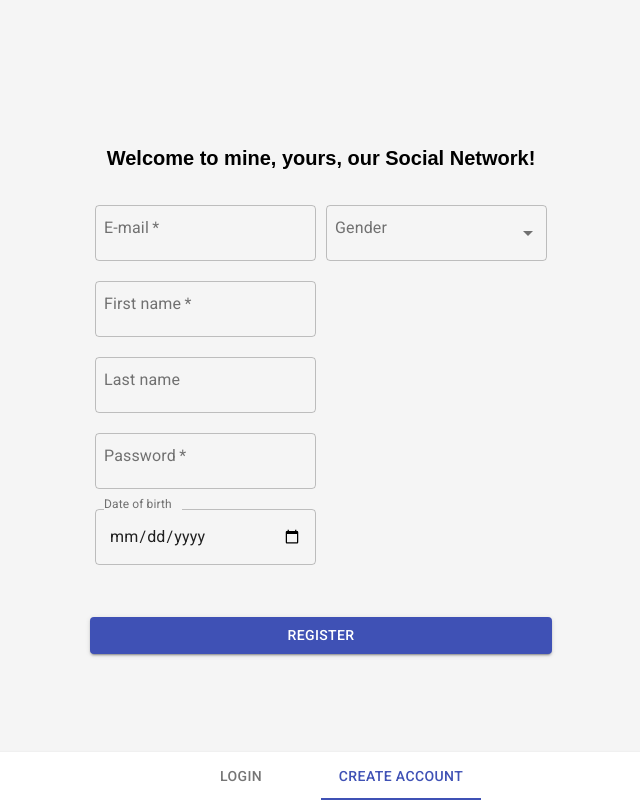
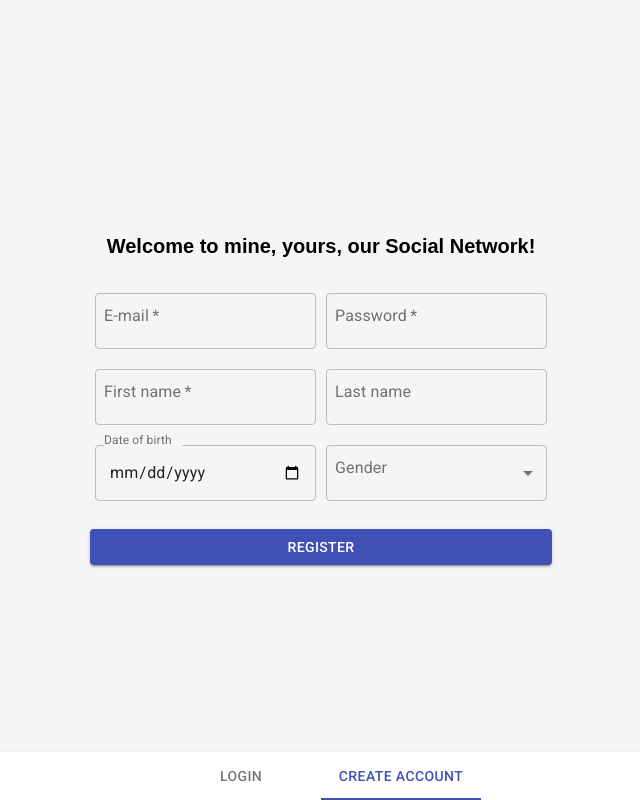
Before and after one commit to claudineibjr/SocialNetwork, a React (Create React App) app: page / in a window 1280 px wide. Both pictures are taken after a click on the tab "CREATE ACCOUNT". Shown: the whole page, without its empty margins (319-959 px from the left). Built offline with nearby package versions, Linux system fonts and the light colour scheme.

Commit message:
Login page look improvements

```diff
--- a/src/Components/RegisterComponent/index.tsx
+++ b/src/Components/RegisterComponent/index.tsx
@@ -113,6 +113,17 @@ export default function RegisterComponent(){
 
                     <TextField
                         required
+                        error = {displayError(FIELD.PASSWORD)}
+                        value={password}
+                        onChange = {newValue => setPassword(newValue.target.value)}
+                        id="password"
+                        label="Password"
+                        type="password"
+                        helperText = {displayHelperText(FIELD.PASSWORD)}
+                        variant="outlined"/>
+
+                    <TextField
+                        required
                         error = {displayError(FIELD.FIRSTNAME)}
                         value={firstName}
                         onChange = {newValue => setFirstName(newValue.target.value)}
@@ -128,17 +139,6 @@ export default function RegisterComponent(){
                         error = {displayError(FIELD.LASTNAME)}
                         label="Last name"
                         helperText = {displayHelperText(FIELD.LASTNAME)}
-                        variant="outlined"/>
-
-                    <TextField
-                        required
-                        error = {displayError(FIELD.PASSWORD)}
-                        value={password}
-                        onChange = {newValue => setPassword(newValue.target.value)}
-                        id="password"
-                        label="Password"
-                        type="password"
-                        helperText = {displayHelperText(FIELD.PASSWORD)}
                         variant="outlined"/>
 
                     <TextField
--- a/src/Pages/Login/styles.css
+++ b/src/Pages/Login/styles.css
@@ -22,6 +22,11 @@
     width: 40%;
     height: 75%;
     justify-content: center;
+
+    border-radius: 7px 7px 7px 7px;
+    -moz-border-radius: 7px 7px 7px 7px;
+    -webkit-border-radius: 7px 7px 7px 7px;
+    border: 0px solid #000000;
 }
 
 .componentLoginContainer{
@@ -40,9 +45,8 @@
 .componentForm{
     padding: 10px;
     display: flex;
-    flex-direction: column;
+    flex-direction: row;
     flex-wrap: wrap;
-    height: 75%;
 }
 
 .componentLoginForm {
```
